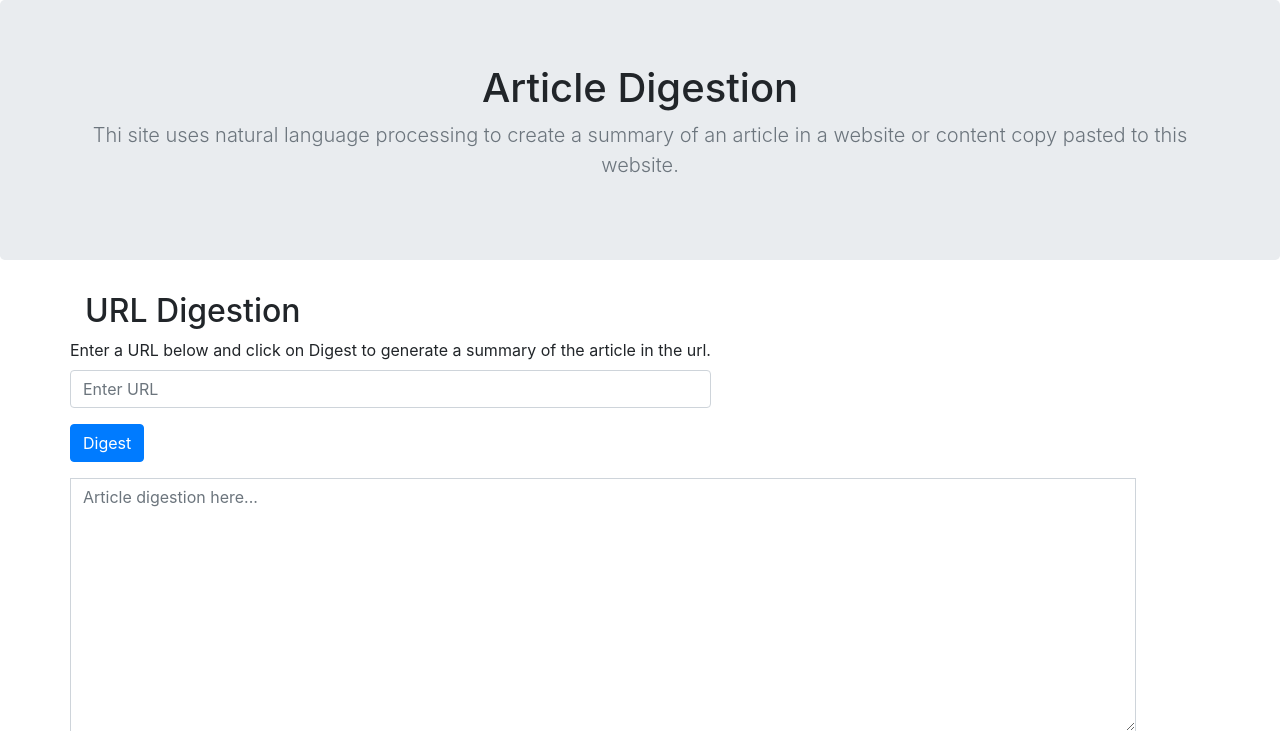
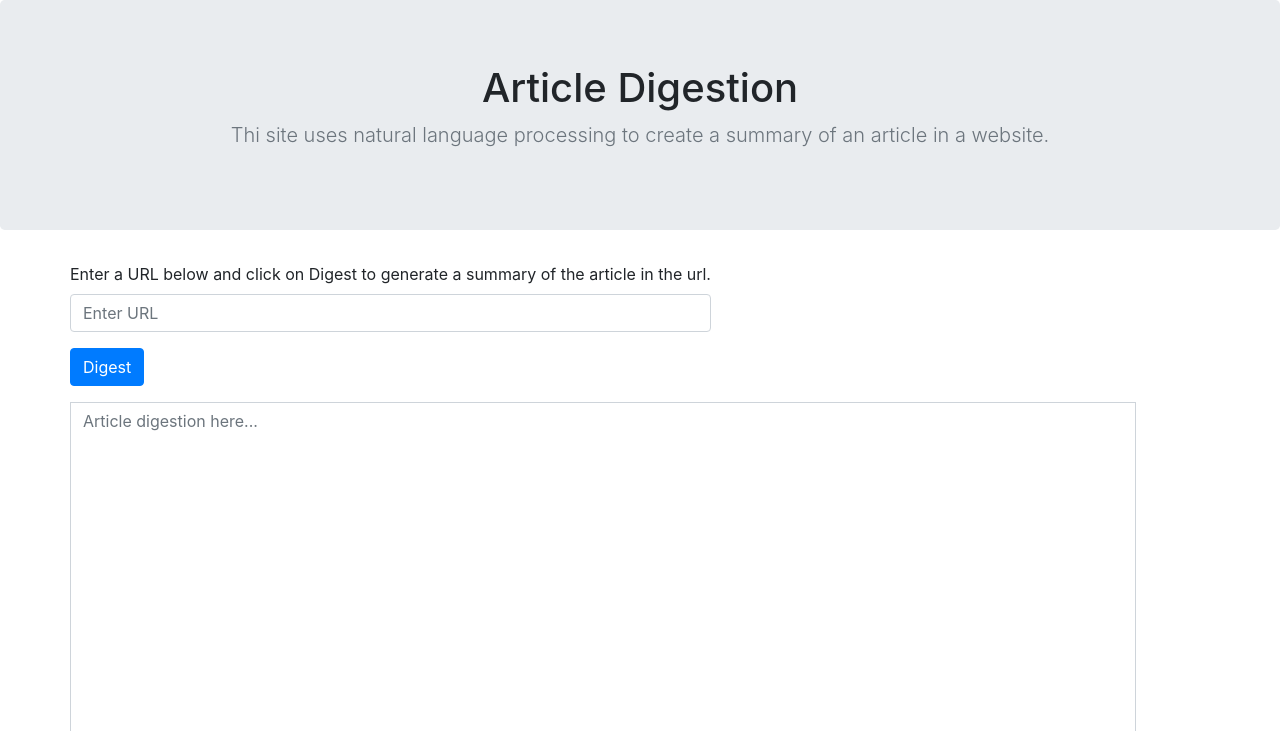
Before and after one commit to hazelement/NewsSummary, a Django app: page / in a window 1280 px wide. Shown: the part 56-787 px from the top of the page. Run offline with Django 3.2, Linux system fonts and the light colour scheme; some libraries are stand-ins or nearby versions.

Commit message:
increase digestion box size

```diff
--- a/website/templates/website/index.html
+++ b/website/templates/website/index.html
@@ -35,12 +35,11 @@
         <div class="container">
             <h1 class="jumbotron-heading">Article Digestion</h1>
             <p class="lead text-muted">Thi site uses natural language processing to create a summary of an article
-                in a website or content copy pasted to this website.
+                in a website.
         </div>
     </section>
 
     <div class="container">
-        <h2>URL Digestion</h2>
         <div class="row">
             <div class="form-group">
                 <label for="inputUrl">Enter a URL below and click on Digest to generate a summary of the
@@ -58,7 +57,7 @@
 
         <div class="row">
             <div class="form-group">
-                <textarea class="form-control rounded-0" id="outputUrl" rows="10" cols="100"
+                <textarea class="form-control rounded-0" id="outputUrl" rows="30" cols="100"
                           placeholder="Article digestion here..."></textarea>
             </div>
         </div>
```
